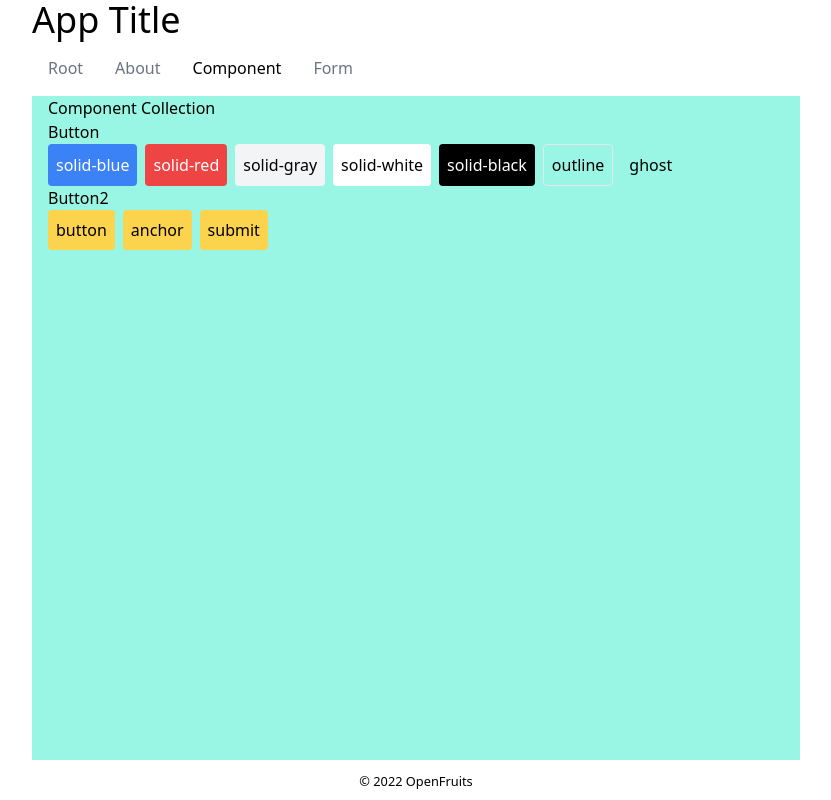
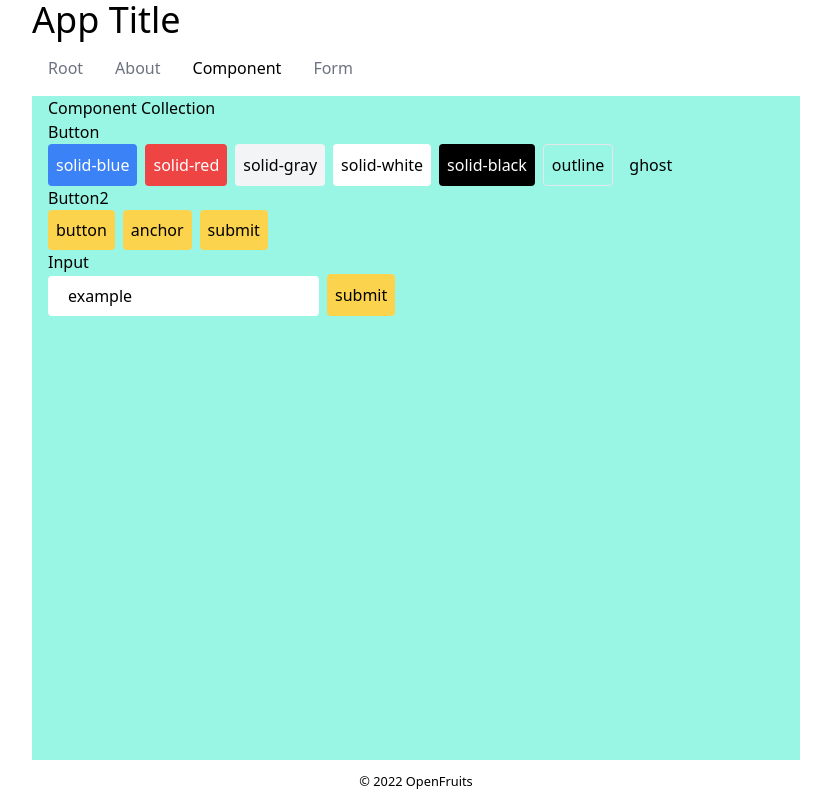
Before and after one commit to OpenFruits/next-starter, a Next.js app: page /component in a window 1280 px wide. Shown: the whole page, without its empty margins (224-1055 px from the left). Built offline with nearby package versions, Linux system fonts and the light colour scheme.

Commit message:
💄 add basic form in component collection

```diff
--- a/pages/component.tsx
+++ b/pages/component.tsx
@@ -1,9 +1,12 @@
 import type { CustomNextPage } from "next";
 import Head from "next/head";
 import type { VFC } from "react";
+import type { SubmitHandler } from "react-hook-form";
+import { useForm } from "react-hook-form";
 import { Button } from "src/component/Button";
 import type { ButtonVariant } from "src/component/Button/type";
 import { Button2 as Btn2 } from "src/component/Button2";
+import { Input } from "src/component/Input";
 import { FixedLayout } from "src/layout/FixedLayout";
 
 const BtnClass = "p-2 rounded";
@@ -18,6 +21,9 @@ const Btn: VFC<{ variant: ButtonVariant }> = (props) => {
 };
 
 const Component: CustomNextPage = () => {
+  const { register, handleSubmit } = useForm<{ example: string }>({});
+  const onSubmit: SubmitHandler<{ example: string }> = (data) => alert(data.example);
+
   return (
     <>
       <Head>
@@ -26,6 +32,7 @@ const Component: CustomNextPage = () => {
 
       <div>
         <h2>Component Collection</h2>
+
         <h3>Button</h3>
         <div className="flex space-x-2">
           <Btn variant="solid-blue" />
@@ -36,18 +43,23 @@ const Component: CustomNextPage = () => {
           <Btn variant="outline" />
           <Btn variant="ghost" />
         </div>
+
         <h3>Button2</h3>
-        <div className="flex space-x-2">
+        <form className="flex space-x-2">
           <Btn2 tag="button" className={Btn2Class}>
             button
           </Btn2>
           <Btn2 tag="a" linkProps={{ href: "/" }} className={Btn2Class}>
             anchor
           </Btn2>
-          <form>
-            <Btn2 tag="input" type="submit" value="submit" className={Btn2Class} />
-          </form>
-        </div>
+          <Btn2 tag="input" type="submit" value="submit" className={Btn2Class} />
+        </form>
+
+        <h3>Input</h3>
+        <form onSubmit={handleSubmit(onSubmit)} className="flex space-x-2">
+          <Input defaultValue="example" {...register("example")} />
+          <Btn2 tag="input" type="submit" value="submit" className={Btn2Class} />
+        </form>
       </div>
     </>
   );
```
